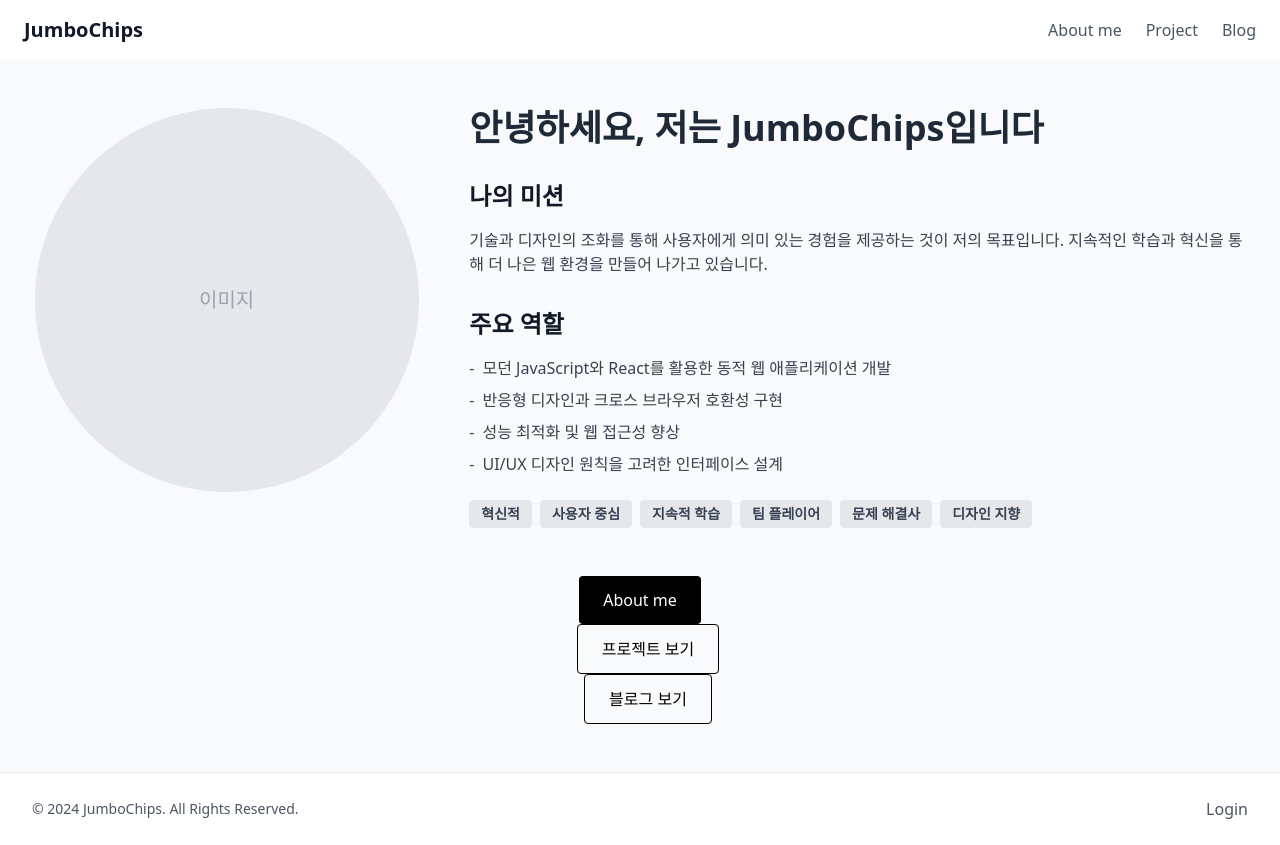
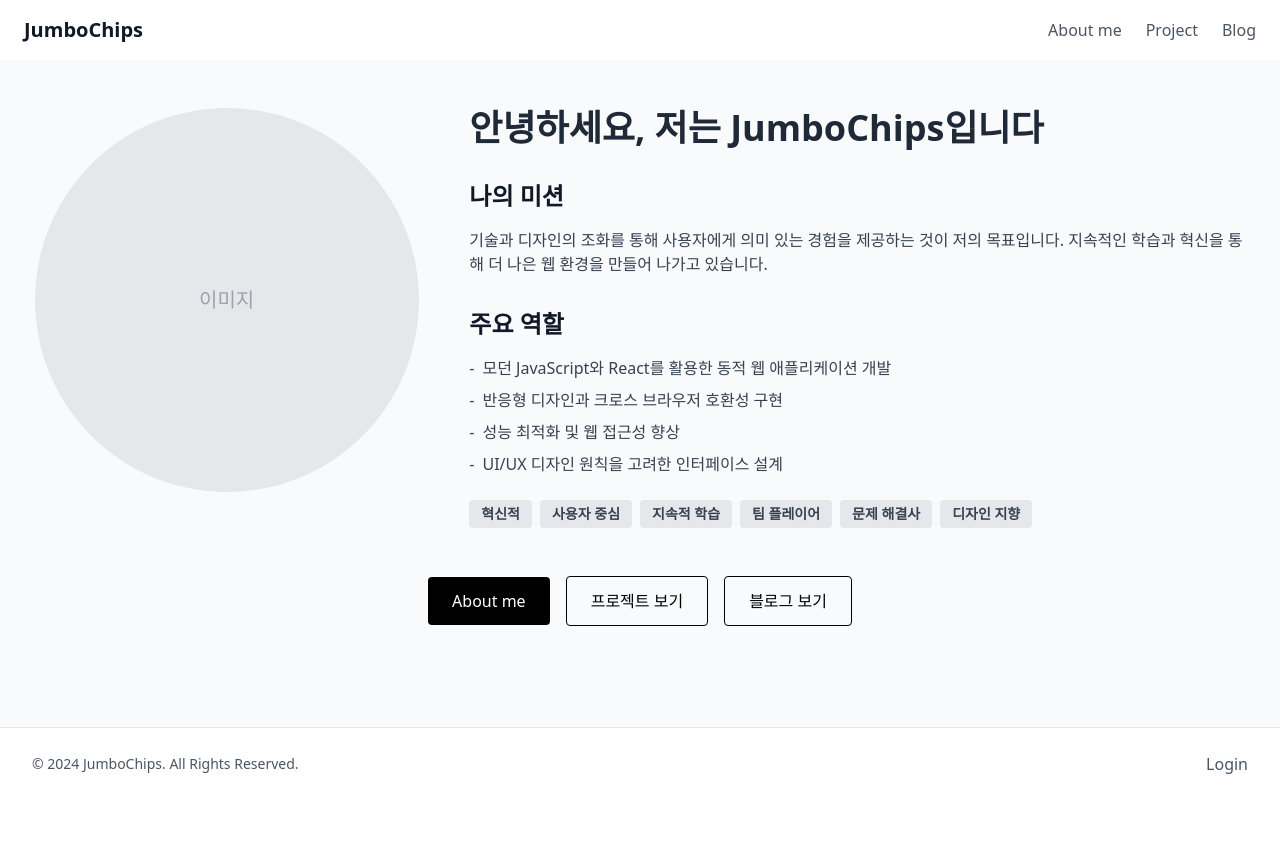
Before and after one commit to JumboChips/blog, a Nuxt app in the folder blog_fe/: page / in a window 1280 px wide. After the commit the page ends 800 px from the top, so only its background shows below. Built offline with nearby package versions, Linux system fonts and the light colour scheme.

Commit message:
이미지 경로 수정 및 버튼 수정

```diff
--- a/blog_fe/components/introduce.vue
+++ b/blog_fe/components/introduce.vue
@@ -5,7 +5,7 @@
         <div class="w-full lg:w-1/3 flex justify-center">
           <div
             class="aspect-square bg-gray-200 rounded-full h-64 w-64 sm:h-80 sm:w-80 lg:h-96 lg:w-96 flex items-center justify-center">
-            <img v-if="imageUrl" :src="'/blog_fe/public/profilePhoto.jpeg'" alt="프로필 이미지" class="rounded-full h-full w-full object-cover" />
+            <img v-if="imageUrl" :src="'/profilePhoto.jpeg'" alt="프로필 이미지" class="rounded-full h-full w-full object-cover" />
             <span v-else class="text-gray-400 text-lg sm:text-xl">이미지</span>
           </div>
         </div>
@@ -48,18 +48,21 @@
       </section>
 
       <section class="mt-12 text-center">
-        <NuxtLink to="/aboutme" class="block w-full sm:w-auto">
-          <button class="w-full sm:w-auto px-6 py-3 text-white bg-black rounded hover:bg-gray-800 transition duration-300">
+        <NuxtLink to="/aboutme">
+        <button
+          class="w-full sm:w-auto px-6 py-3 text-white bg-black rounded hover:bg-gray-800 transition duration-300">
           About me
         </button>
         </NuxtLink>
-        <NuxtLink to="/project" class="block w-full sm:w-auto mt-4 sm:mt-0 sm:ml-4">
-          <button class="w-full sm:w-auto px-6 py-3 text-black border border-black rounded hover:bg-gray-100 transition duration-300">
+        <NuxtLink to="/project">
+        <button
+          class="w-full sm:w-auto mt-4 sm:mt-0 sm:ml-4 px-6 py-3 text-black border border-black rounded hover:bg-gray-100 transition duration-300">
           프로젝트 보기
         </button>
         </NuxtLink>
-        <NuxtLink to="/blog" class="block w-full sm:w-auto mt-4 sm:mt-0 sm:ml-4">
-          <button class="w-full sm:w-auto px-6 py-3 text-black border border-black rounded hover:bg-gray-100 transition duration-300">
+        <NuxtLink to="/blog">
+        <button
+          class="w-full sm:w-auto mt-4 sm:mt-0 sm:ml-4 px-6 py-3 text-black border border-black rounded hover:bg-gray-100 transition duration-300">
           블로그 보기
         </button>
         </NuxtLink>
@@ -70,7 +73,7 @@
 <script setup lang="ts">
 defineProps({
   imageUrl: {
-    types: String,
+    type: String,
     required: false,
     default: ''
   }
```
Lines whose indentation alone changed are shown as unchanged.
